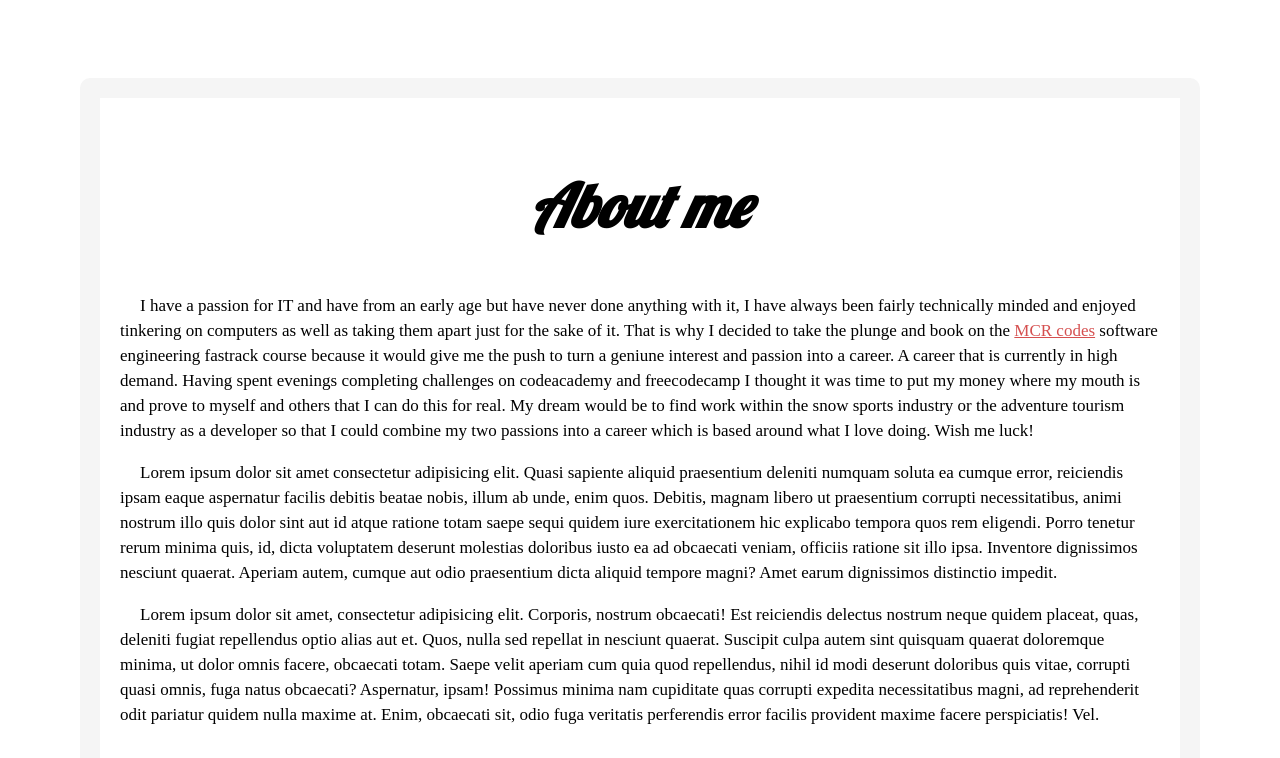
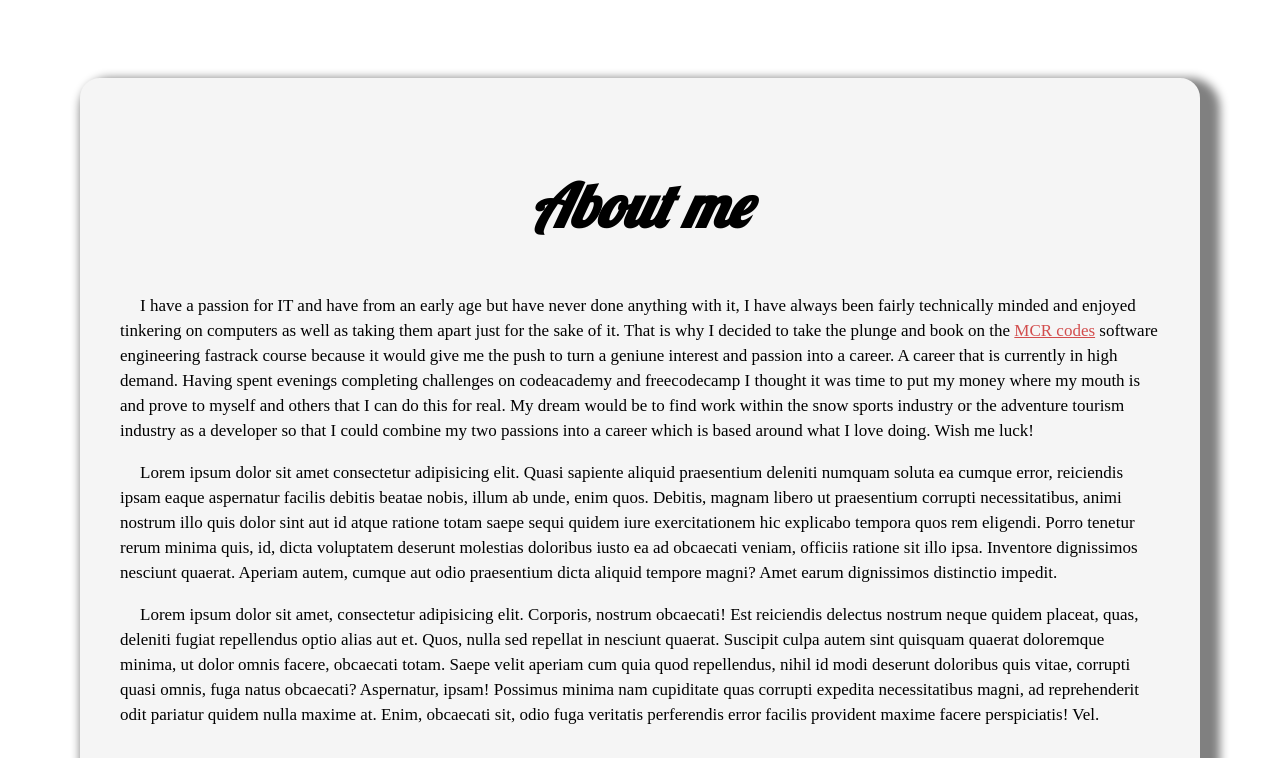
Before and after one commit to GarethBeer/About-Me-website, a plain HTML site: page index.html in a window 1280 px wide. Shown: the part 802-1560 px from the top of the page. Drawn offline with nearby package versions, Linux system fonts and the light colour scheme; a web font is replaced by a local one.

Commit message:
box shadow effect added

```diff
--- a/CSS/style.css
+++ b/CSS/style.css
@@ -74,9 +74,11 @@ p, ul {
 .sections {
 
     border: 20px solid whitesmoke;
-    border-radius: 10px;
+    border-radius: 20px;
     margin:80px;
     padding:20px;
+    background-color: whitesmoke;
+    box-shadow: 10px 10px 10px 10px grey;
 
 }
 
@@ -173,3 +175,14 @@ footer {
     height:50px;
     padding: 30px;
  }
+
+
+/*
+ .btn {
+     background-color: whitesmoke;
+     padding:2px;
+     border-radius: 5px;
+     opacity: 0.7;
+     font-size:15px;
+ }
+ */
--- a/index.html
+++ b/index.html
@@ -18,7 +18,7 @@
                     <a class= "btn" href="#Education">Education</a>
                     <a class= "btn" href="#workExperience">Work Experience</a>
                     <a class= "btn" href="#hobbies">Hobbies</a>
-                    <a class= "btn" href="#myblog">Blog</a>
+                    <a class= "btn" href="#contactMe">Contact Me</a>
                 </nav>
                 </div>
             </div>
```
